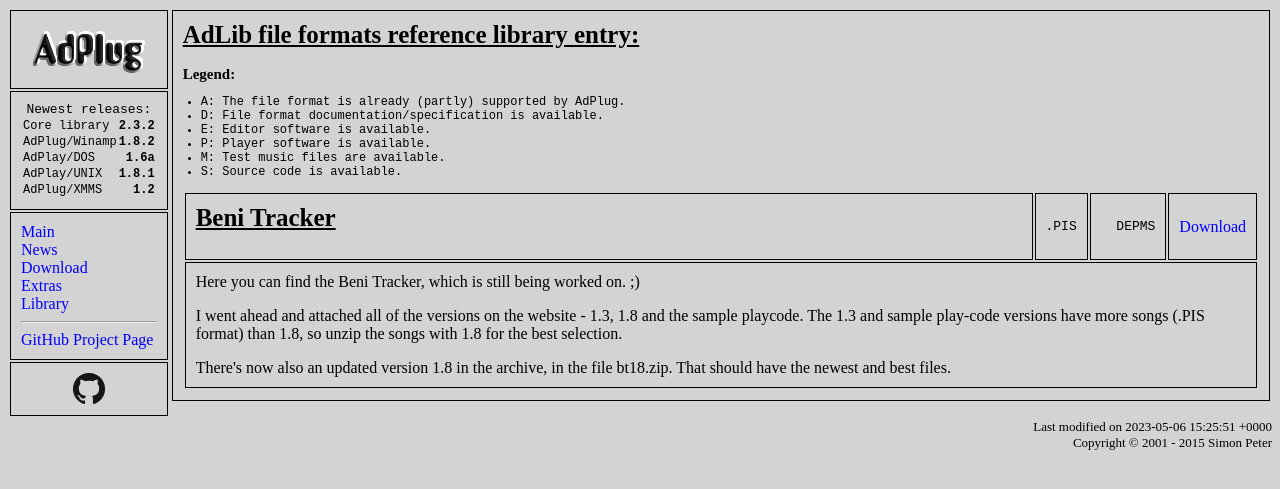
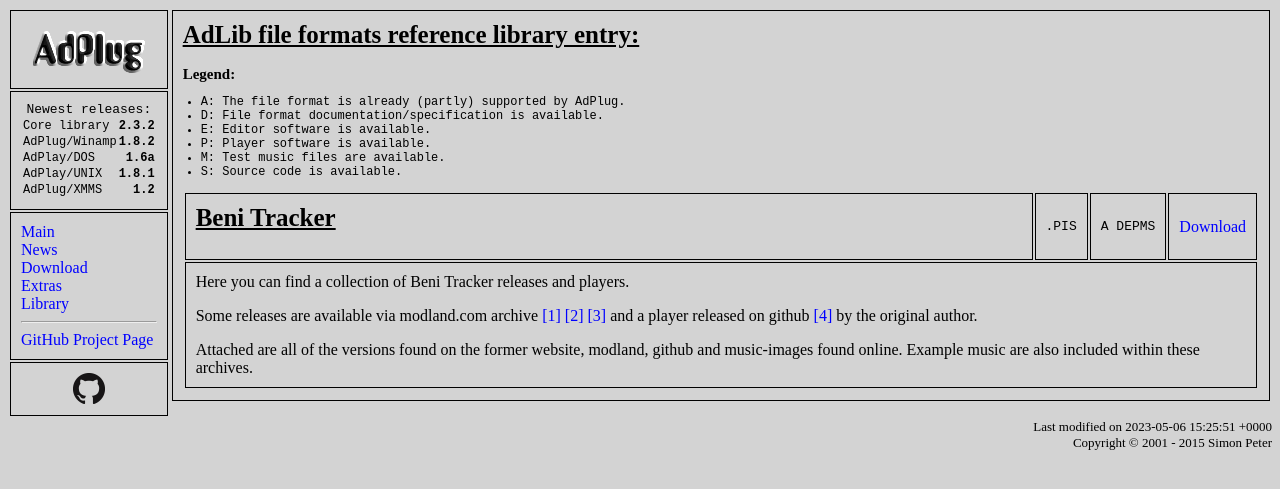
Before and after one commit to adplug/adplug.github.io, a Jekyll site: the page built from _library_formats/BeniTracker.html, in a window 1280 px wide. Shown: the top 489 px of the page. Built offline with Jekyll 4.4.1, drawn with Linux system fonts in a browser that asks for light colours.

Commit message:
Update information about PIS/Beni Tracker

```diff
--- a/_library_formats/BeniTracker.html
+++ b/_library_formats/BeniTracker.html
@@ -1,16 +1,19 @@
 ---
 filename: BeniTracker.zip
-flags: "  DEPMS"
+flags: "A DEPMS"
 extension: .PIS
 desc: Beni Tracker
 ---
-<p>Here you can find the Beni Tracker, which is still being worked
-on. ;)</p>
+<p>Here you can find a collection of Beni Tracker releases and players.</p>
 
-<p>I went ahead and attached all of the versions on the website - 1.3,
-1.8 and the sample playcode. The 1.3 and sample play-code versions
-have more songs (.PIS format) than 1.8, so unzip the songs with 1.8
-for the best selection.</p>
+<p>Some releases are available via modland.com archive
+<a href="https://modland.com/pub/software/players/DOS/Beni%20Player/">[1]</a>
+<a href="https://modland.com/pub/software/trackers/DOS/Beni%20Tracker/">[2]</a>
+<a href="https://modland.com/pub/software/trackers/Windows/Beni%20Tracker/">[3]</a>
+and a player released on github
+<a href="https://github.com/klubderkluebe/pisplay/">[4]</a>
+by the original author.
 
-<p>There's now also an updated version 1.8 in the archive, in the file
-bt18.zip. That should have the newest and best files.</p>
+<p>Attached are all of the versions found on the former website, modland,
+github and music-images found online. Example music are also included within
+these archives.</p>
```
Also changed, not shown: 1 other file.
